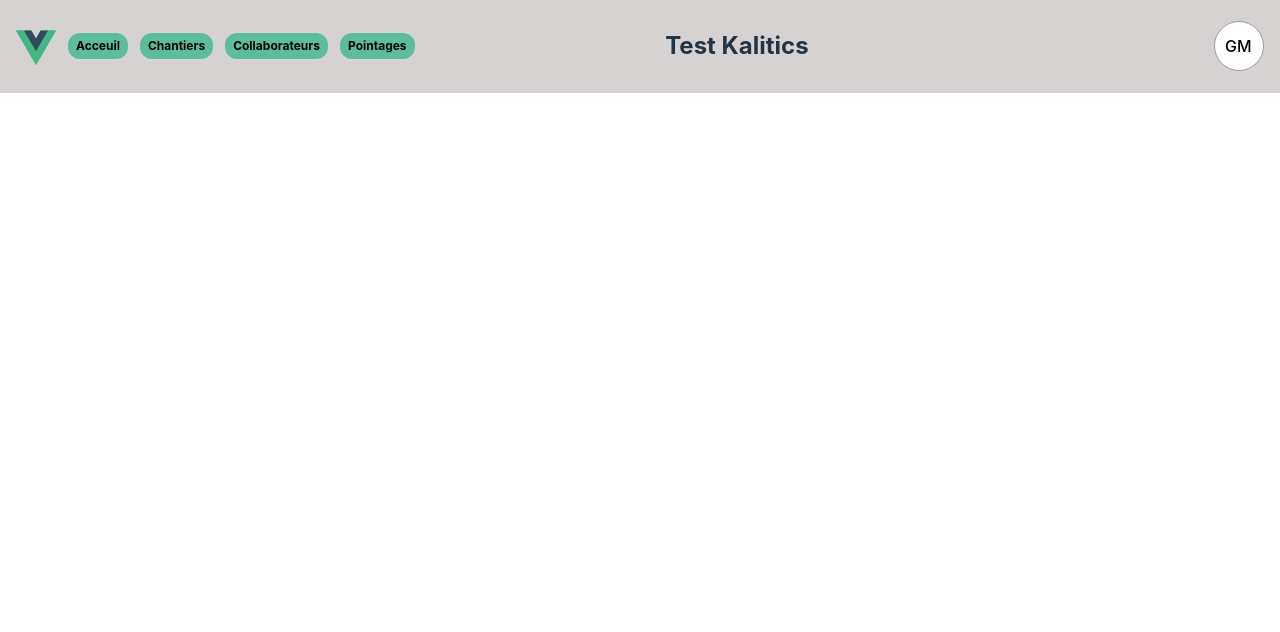
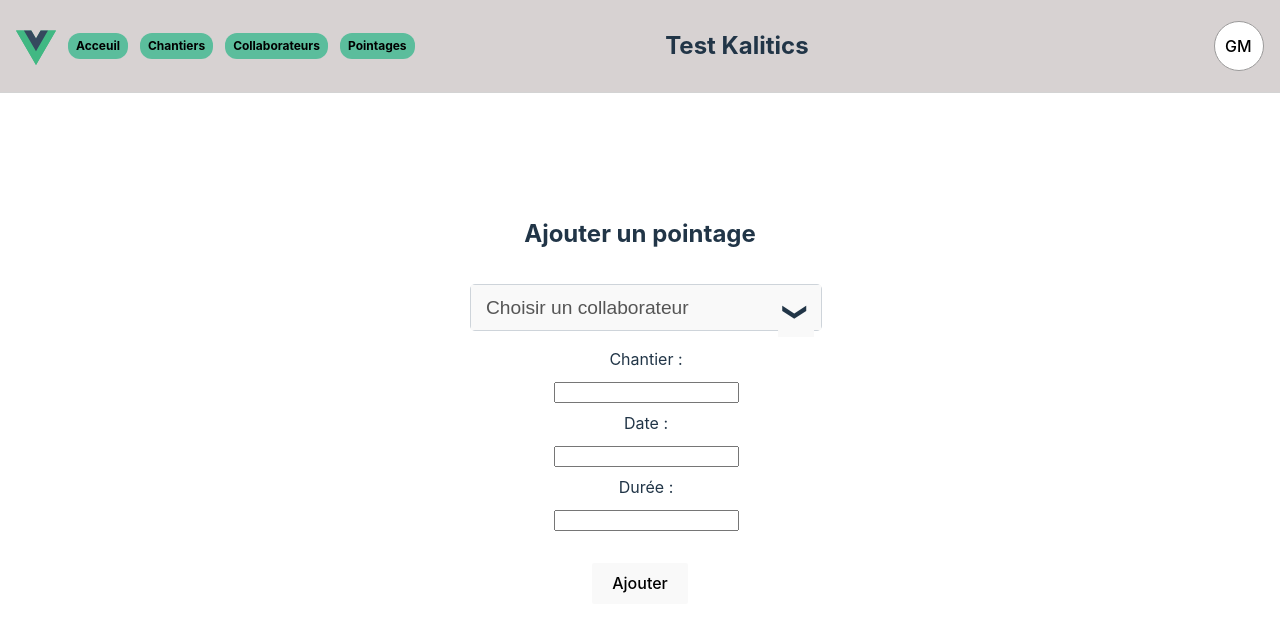
Before and after one commit to geoffreyMas/test-vue-main, a Vue app: page /#/pointings/add in a window 1280 px wide. Shown: the top 632 px of the page. Built offline with nearby package versions, Linux system fonts and the light colour scheme.

Commit message:
Add pointing form view

```diff
--- a/src/App.vue
+++ b/src/App.vue
@@ -5,9 +5,9 @@ import HeaderApp from './components/HeaderApp.vue';
 
 <template>
   <div class="app-container">
-    <HeaderApp></HeaderApp>
     <div id="app-nav">
       <div id="app-content">
+        <HeaderApp></HeaderApp>
         <RouterView class="app-content-route" />
       </div>
     </div>
@@ -15,10 +15,6 @@ import HeaderApp from './components/HeaderApp.vue';
 </template>
 
 <style scoped lang="scss">
-
-.main {
-  top: 0px;
-}
 
 #app-container {
   width: 100%;
--- a/src/components/modal/ModalTemplate.scss
+++ /dev/null
@@ -1,131 +0,0 @@
-#modal {
-  position: fixed;
-  top: 0px;
-  z-index: 90010;
-  width: 100%;
-  height: 100vh;
-  text-align: center;
-  display: flex;
-  justify-content: center;
-  align-items: center;
-  padding: 0 24px 0 24px;
-
-  #modal_block,
-  #modal_block_actionView {
-    content: '';
-    position: absolute;
-    top: 0px;
-    left: 0px;
-    width: 100%;
-    height: 100%;
-  }
-
-  #modal_block {
-    background-color: black;
-    opacity: 0.5;
-  }
-  #modal_block_actionView {
-    background-color: darkgrey;
-    opacity: 0.6;
-  }
-
-  #modal_content {
-    #modal_content_close {
-      position: absolute;
-      top: 16px;
-      right: 16px;
-      &:before {
-        font-size: 0.8rem;
-        line-height: 2.4rem;
-      }
-      border: none;
-      color: black;
-    }
-
-    padding: 48px 16px 40px 16px;
-    background-color: white;
-    display: inline-block;
-    min-width: 327px;
-    min-height: 200px;
-    position: relative;
-    display: flex;
-    justify-content: center;
-    border-radius: 16px;
-    box-shadow: 0 2px 4px 0 rgba(0, 0, 0, 0.05);
-    border: solid 1px #ededed;
-    max-height: 90vh;
-    -webkit-overflow-scrolling: auto;
-    :-webkit-scrollbar {
-      display: none;
-    }
-    margin-top: 70px;
-
-    .modal_loading {
-      opacity: 0.5;
-      pointer-events: none;
-    }
-  }
-  #actionView {
-    position: absolute;
-    bottom: 0;
-    border-top-left-radius: 16px;
-    border-top-right-radius: 16px;
-    overflow: hidden;
-    #modal_content_close {
-      position: absolute;
-      background-color: transparent;
-      top: 16px;
-      right: 26px;
-      &:before {
-        font-size: 0.8rem;
-        line-height: 2.4rem;
-        background-color: transparent;
-        color: white;
-        border: none;
-        width: min-content;
-        height: min-content;
-      }
-      color: lightgrey;
-    }
-  }
-}
-
-@keyframes contentAppear {
-  from {
-    transform: translateY(-100vh);
-  }
-  to {
-    transform: translateY(-50%);
-  }
-}
-
-@media screen and (min-width: 768px) {
-  #modal {
-    #modal_content {
-      width: 735px;
-      margin-top: unset;
-      padding: 40px 40px;
-      overflow: hidden;
-      max-height: auto;
-      -webkit-overflow-scrolling: hidden;
-      :-webkit-scrollbar {
-        display: block;
-      }
-    }
-    #actionView {
-      z-index: 10;
-      position: relative;
-      border-radius: 16px;
-      margin: 90px 48px 0 48px;
-      background-color: white;
-      min-width: 327px;
-      height: min-content;
-    }
-  }
-}
-
-@media screen and (min-width: 1024px) {
-  #modal #modal_content {
-    width: 801px;
-  }
-}
--- a/src/components/modal/ModalTemplate.vue
+++ /dev/null
@@ -1,52 +0,0 @@
-<script setup lang="ts">
-
-const emit = defineEmits(['closeModal']);
-
-// Props //
-
-// Store //
-
-// Computed //
-
-// Variables //
-
-// Life Cycle //
-
-// Methods //
-
-// cancel modal
-const cancelModal = (): void => {
-  emit('closeModal');
-}
-
-// Watcher //
-
-</script>
-
-<template>
-  <div id="modal">
-    <div id="modal">
-      <!-- blocker -->
-      <div
-        id="modal_block"
-        @click="cancelModal"
-      ></div>
-      <!-- content -->
-      <div
-        id="modal_content"
-        class="text-right"
-      >
-        <button
-          id="modal_content_close"
-          class="btn-close"
-          @click="cancelModal"
-        >X</button>
-        <slot></slot>
-      </div>
-    </div>
-  </div>
-</template>
-
-<style scoped lang="scss">
-@import './ModalTemplate';
-</style>
--- a/src/router/index.ts
+++ b/src/router/index.ts
@@ -5,24 +5,34 @@ import {
 import Home             from '../views/home/pages/Home.vue';
 import ListingProject   from '../views/project/pages/ListingProject.vue';
 import ListingUser      from '../views/user/pages/ListingUser.vue';
-import ListingPointing  from '../views/pointing/pages/ListingPointing.vue'
+import ListingPointing  from '../views/pointing/pages/ListingPointing.vue';
+import AddPointing      from '../views/pointing/pages/AddPointing.vue';
 
 const routes = [
   {
     path: '/',
+    name: 'home',
     component: Home,
   },
   {
     path: '/projects',
+    name: 'projects',
     component: ListingProject,
   },
   {
     path: '/users',
+    name: 'users',
     component: ListingUser,
   },
   {
     path: '/pointings',
+    name: 'pointings',
     component: ListingPointing,
+  },
+  {
+    path: '/pointings/add',
+    name: 'add-pointings',
+    component: AddPointing,
   }
 ];
 
--- a/src/stores/rootStore/actions.ts
+++ b/src/stores/rootStore/actions.ts
@@ -2,10 +2,4 @@ import { rootStore } from '../../main';
 
 
 export const actions = {
-  displayPasswordModal: (): void => {
-    rootStore.showModalAddPointing = true;
-  },
-  hidePasswordModal(): void {
-    rootStore.showModalAddPointing = false;
-  },
 };
--- a/src/stores/rootStore/index.ts
+++ b/src/stores/rootStore/index.ts
@@ -5,12 +5,10 @@ import * as getters from './getters';
 import { IUser, IProject } from './types';
 
 export const useRootStore = defineStore('rootStore', () => {
-  const showModalAddPointing = ref(false);
   const userCollection: Ref<IUser[] | undefined> = ref([]);
   const projectCollection: Ref<IProject[] | undefined> = ref([]);
 
   return {
-    showModalAddPointing,
     userCollection,
     projectCollection,
     ...actions,
--- /dev/null
+++ b/src/views/pointing/pages/AddPointing.scss
@@ -0,0 +1,87 @@
+#add_wrapper_content {
+    padding: 0 24px;
+    #add_header {
+      display: flex;
+      flex-direction: column;
+      justify-content: center;
+      align-items: center;
+      #add_title {
+        text-align: center;
+      }
+    }
+    .error-message {
+      color: crimson;
+    }
+  }
+  #add-pointing-form {
+    margin-top: 12px;
+
+    .pointing-container {
+      display: flex;
+      .pointing-label {
+        margin-bottom: 8px;
+      }
+      .pointing-input-container {
+        margin-left: 12px;
+
+        .pointing-bloc-select {
+          display: flex;
+          flex-direction: column;
+          align-items : center;
+          justify-content: center;
+          margin-bottom: 16px;
+
+          select {
+            appearance: none;
+            outline: 0;
+            border: 0 !important;
+            background: #F9F9F9;
+            background-image: none;
+            box-shadow: none;
+            font-size: 1.2em;
+          }
+
+          .select {
+            position: relative;
+            width: 350px;
+            height: 45px;
+            border-radius: 5px;
+            border: 1px solid #CED4DA;
+            cursor: pointer;
+          }
+
+          select {
+            width: 100%;
+            height: 100%;
+            margin: 0;
+            padding-left: 15px;
+            color: #555555;
+            cursor: pointer;
+          }
+
+          .select::after {
+            content: '\276F';
+            position: absolute;
+            top: 20%;
+            right: 0;
+            padding: 0 15px;
+            background: white;
+            pointer-events: none;
+            transform: rotate(90deg);
+            font-size: 1.5em;
+            background: #F9F9F9;
+          }
+
+          .select:hover::after {
+            color: rgba(2, 198, 132, 0.799);
+          }
+        }
+      }
+    }
+    .pointing-input {
+      margin-bottom: 8px;
+    }
+    #pointing-submit {
+      border-radius: 2px;
+    }
+  }
--- /dev/null
+++ b/src/views/pointing/pages/AddPointing.vue
@@ -0,0 +1,98 @@
+<script setup lang="ts">
+import { computed, ref } from 'vue';
+import { rootStore } from '../../../main';
+
+const showError = ref(false);
+const isLoading = ref(false);
+
+// Props //
+
+// Store//
+
+// Computed //
+
+const getTitle = computed<string>(() => {
+    return 'Ajouter un pointage';
+});
+
+// Variables //
+
+// Life Cycle //
+
+// Methods //
+
+const submitForm = () => {
+  console.log('submit');
+}
+
+// Watcher //
+
+</script>
+
+<template>
+  <div id="add_wrapper_content">
+    <div id="add_header">
+      <h2 id="add_title" class="ceading3">
+        {{ getTitle }}
+      </h2>
+    </div>
+    <div id="add-pointing-form">
+      <form
+        id="pointing-form"
+        @submit.prevent="submitForm"
+      >
+        <div class="pointing-container">
+          <div class="pointing-input-container">
+            <div class="pointing-bloc-select">
+              <div class="select">
+                <select>
+                  <option value="choisir"> Choisir un collaborateur</option>
+                  <option  v-for="user in rootStore.userCollection" :key="user.id">{{user.lastName}}</option>
+                </select>
+              </div>
+            </div>
+            <div>
+              <div class="pointing-label">Chantier :</div>
+              <input
+                autocomplete="off"
+                name="project"
+                rules="required"
+                class="pointing-input"
+              />
+            </div>
+            <div>
+              <div class="pointing-label">Date :</div>
+              <input
+                autocomplete="off"
+                name="date"
+                rules="required"
+                class="pointing-input"
+              />
+            </div>
+            <div>
+              <div class="pointing-label">Durée :</div>
+              <input
+                autocomplete="off"
+                name="duration"
+                rules="required"
+                class="pointing-input"
+              />
+            </div>
+          </div>
+        </div>
+        <span v-if="showError" class="error-message">Error</span>
+        <br/>
+        <button
+          id="pointing-submit"
+          :disabled="isLoading"
+        >
+        Ajouter
+        </button>
+      </form>
+    </div>
+  </div>
+</template>
+
+<style scoped lang="scss">
+@import './AddPointing';
+</style>
--- a/src/views/pointing/pages/ListingPointing.scss
+++ b/src/views/pointing/pages/ListingPointing.scss
@@ -57,7 +57,8 @@
   }
 
   #table-container {
-    border: 5px rgb(1, 73, 49) groove;
+    border: 8px rgb(31, 159, 116) groove;
+    border-radius: 6px;
     display: inline-block;
     overflow-y: scroll;
     height: calc(100% - 190px);
```
Also changed, not shown: src/stores/rootStore/types.ts (+0 -14 lines), src/views/pointing/pages/ListingPointing.vue (+9 -1 lines).
